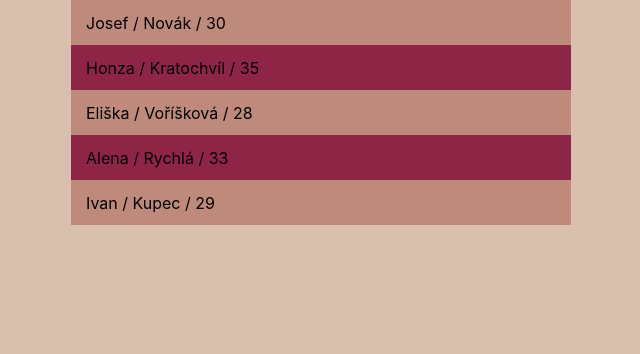
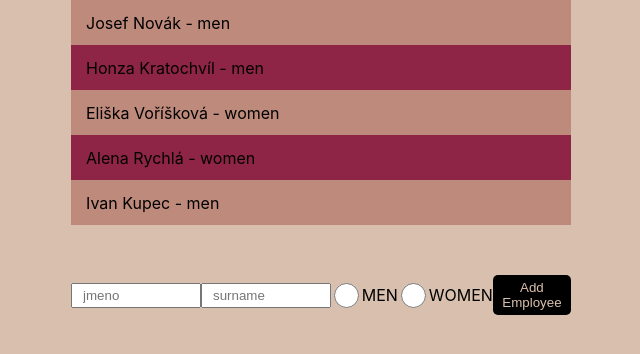
Before and after one commit to zajanaza/vykopove_prace, a React (Create React App) app: page / in a window 1280 px wide. Shown: the top 354 px of the page, without its empty margins (319-959 px from the left). Built offline with nearby package versions, Linux system fonts and the light colour scheme.

Commit message:
pridan formular pro pridani operatora

```diff
--- a/src/components/Home/Home.js
+++ b/src/components/Home/Home.js
@@ -1,6 +1,6 @@
 import React from "react";
 import operators from '../../operatorsData';
-import { PageContainer, OperatorList, OperatorItem } from './HomeStyle';
+import { PageContainer, OperatorList, OperatorItem, OperatorForm, Input, Button } from './HomeStyle';
 import { useState } from "react";
 
 export default function Home() {
@@ -10,11 +10,32 @@ export default function Home() {
       <OperatorList name='operatorList'>
         {listOfOperators.map((operator) => {
           return(
-            <OperatorItem key={operator.id}>{operator.name} / {operator.surname} / {operator.age}
+            <OperatorItem key={operator.id}>{operator.name}  {operator.surname} - {operator.gender}
             </OperatorItem>
           )
         })}
       </OperatorList>
+      <OperatorForm>
+        <Input
+          type='text'
+          placeholder='jmeno'
+          name='name' />
+        <Input
+          type='text'
+          placeholder='surname'
+          name='surname'/>
+        <Input
+          type='radio'
+          name='gender'
+          value='men'
+          />MEN
+        <Input
+          type='radio'
+          name='gender'
+          value='women'
+          />WOMEN
+        <Button>Add Employee</Button>
+      </OperatorForm>
     </PageContainer>
   )
 }
--- a/src/components/Home/HomeStyle.js
+++ b/src/components/Home/HomeStyle.js
@@ -43,6 +43,10 @@ padding-left: 10px;
 `;
 
 export const Button = styled.button`
-width: 130px;
-height: 25px;
+width: 330px;
+height: 40px;
+background-color: black;
+color:#D9C0AE;
+border:none;
+border-radius: 5px;
 `;
--- a/src/operatorsData.js
+++ b/src/operatorsData.js
@@ -3,31 +3,31 @@ const operators = [
     id: 1,
     name: "Josef",
     surname: "Novák",
-    age: 30,
+    gender: "men",
   },
   {
     id: 2,
     name: "Honza",
     surname: "Kratochvíl",
-    age: 35,
+    gender: "men",
   },
   {
     id: 3,
     name: "Eliška",
     surname: "Voříšková",
-    age: 28,
+    gender: "women",
   },
   {
     id: 4,
     name: "Alena",
     surname: "Rychlá",
-    age: 33,
+    gender: "women",
   },
   {
     id: 5,
     name: "Ivan",
     surname: "Kupec",
-    age: 29,
+    gender: "men",
   },
 ];
 
```
